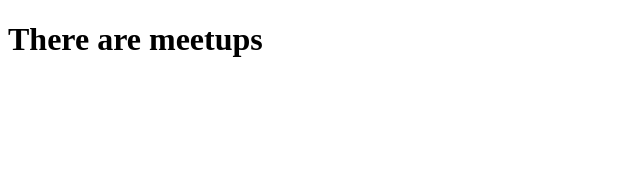
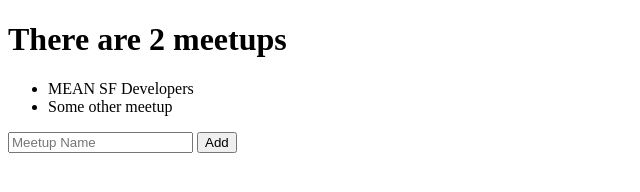
Before and after one commit to DataNick/meanstack_tutorial, a website: page client/views/index.html in a window 1280 px wide. Shown: the whole page, without its empty margins (0-640 px from the left). Drawn offline with nearby package versions, Linux system fonts and the light colour scheme; some packages are replaced by stand-ins of ours.

Commit message:
Set up form and ng-repeat

```diff
--- a/client/views/index.html
+++ b/client/views/index.html
@@ -9,7 +9,17 @@
 
   <!-- Meetups View -->
   <div ng-controller = "meetupsController">
-    <h1>There are {{meetupsCount}} meetups</h1>
+    <h1>There are {{meetups.length}} meetups</h1>
+    <ul>
+      <li ng-repeat = "meetup in meetups">
+        {{meetup.name}}
+      </li>
+    </ul>
+
+    <form ng-submit = "createMeetup()">
+      <input type = "text" placeholder = "Meetup Name" ng-model = "meetupName"></input>
+      <button type = "submit">Add</button>
+    </form>
   </div>
 
   <script type = "text/javascript" src="https://ajax.googleapis.com/ajax/libs/angularjs/1.3.15/angular.js"></script>
```
